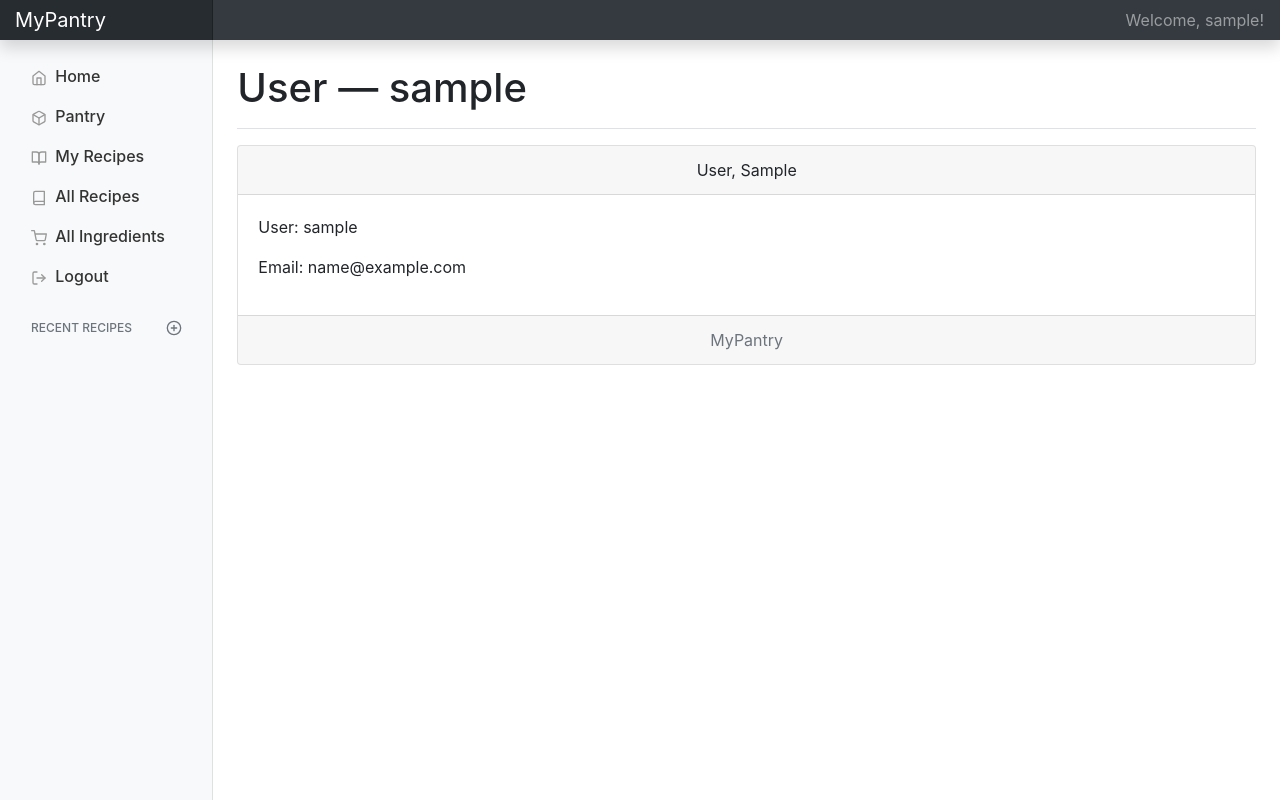
After one commit to GFynbo/cs411-a3-7, a Django app: page /pantry/profile in a window 1280 px wide. The commit adds this page. Run offline with Django 3.2, Linux system fonts and the light colour scheme; the visitor is signed in with stand-in values (Sample User, id 1); some libraries are stand-ins or nearby versions.

Commit message:
add pictures and profile

```diff
--- a/MyPantry/Pantry/templates/base.html
+++ b/MyPantry/Pantry/templates/base.html
@@ -22,7 +22,7 @@
                 <ul class="navbar-nav px-3">
                     <li class="nav-item text-nowrap">
                         {% if user.is_authenticated %}
-                            <a class="nav-link">Welcome, {{ user }}!</a>
+                            <a href="{% url 'profile' %}" class="nav-link">Welcome, {{ user }}!</a>
                         {% else %}
                         <a href="{% url 'login' %}" class="nav-link">Sign in</a>
                         {% endif %}
--- a/MyPantry/Pantry/templates/myrecipes.html
+++ b/MyPantry/Pantry/templates/myrecipes.html
@@ -12,6 +12,7 @@
 <div class="card-columns">
 {% for match in myrecipes %}
 <div class="card">
+    <img class="card-img-top" src="{{ match.recipe.img_url }}" alt="Card image cap">
     <div class="card-body">
       <h5 class="card-title">{{ match.recipe.name }}</h5>
     </div>
--- /dev/null
+++ b/MyPantry/Pantry/templates/profile.html
@@ -0,0 +1,20 @@
+{% extends 'base.html' %}
+{% block content %}
+<div class="d-flex justify-content-between flex-wrap flex-md-nowrap align-items-center pt-3 pb-2 mb-3 border-bottom">
+    <h1 class="h1">User{% if user %} &mdash; {{ user }}{% endif %}</h1>
+</div>
+{% if user %}
+<div class="card text-center">
+  <div class="card-header">
+    {{ user.last_name }}, {{ user.first_name }}
+  </div>
+  <div class="card-body text-left">
+      <p>User: {{ user }}</p>
+      <p>Email: {{ user.email }}<p>
+  </div>
+  <div class="card-footer text-muted">
+    MyPantry
+  </div>
+</div>
+{% endif %}
+{% endblock %}
--- a/MyPantry/Pantry/urls.py
+++ b/MyPantry/Pantry/urls.py
@@ -4,6 +4,7 @@ from . import views
 
 urlpatterns = [
     url(r'^$', views.index, name='index'),
+    url('profile', views.profile, name='profile'),
     url('unfavorite', views.unfavorite, name='unfavorite'),
     url('favorite', views.favorite, name='favorite'),
     url('update_ingredient', views.update_ingredient, name='update_ingredient'),
--- a/MyPantry/Pantry/views.py
+++ b/MyPantry/Pantry/views.py
@@ -2,6 +2,7 @@ from django.shortcuts import get_object_or_404, render, redirect, render_to_resp
 from django.template import RequestContext
 from django.http import HttpResponse
 from django.contrib.auth import logout
+from django.contrib.auth.models import User
 
 from django.conf import settings
 
@@ -180,6 +181,11 @@ def show_recipe(request):
     return render(request, 'show_recipe.html', {'form': form, 'recipeList': MiniRecipeManager.get_mini_recipes()})
 
 @login_required
+def profile(request):
+    """ view for user profile """
+    return render(request, 'profile.html', {'user':request.user})
+
+@login_required
 def logout_view(request):
     """ logout of the account """
     logout(request)
```
Also changed, not shown: MyPantry/MyPantry/settings.py (+4 -4 lines), 1 other file. Lines whose indentation alone changed are shown as unchanged.
